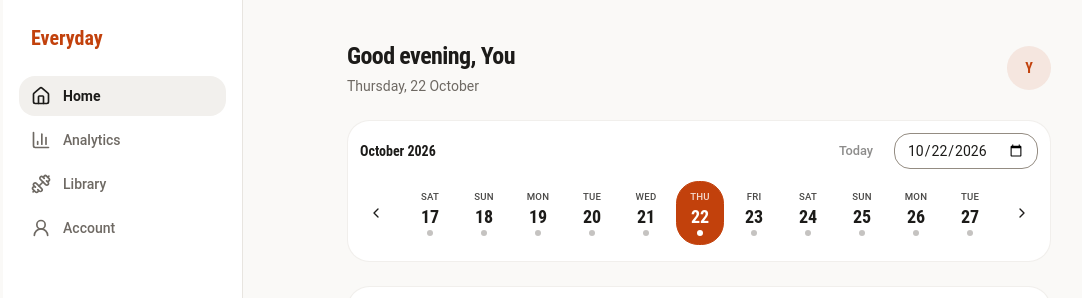
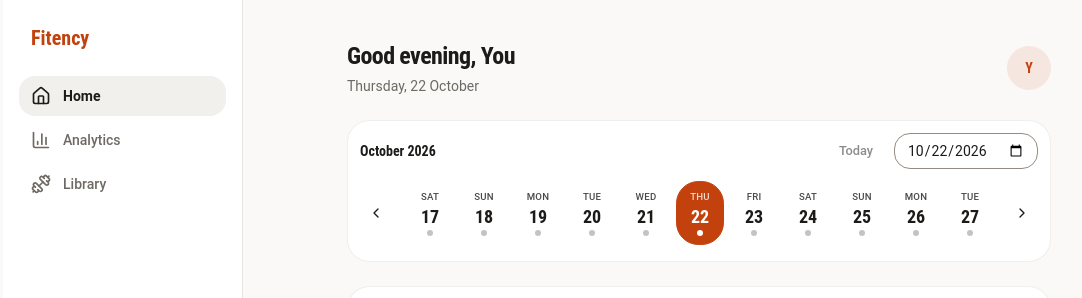
Before and after one commit to lakrasumit/Fitency, a React (Vite) app in the folder frontend/: page / in a window 1280 px wide. Shown: the top 298 px of the page, without its empty margins (61-1143 px from the left). Built offline with nearby package versions, Linux system fonts and the light colour scheme.

Commit message:
feat: rebrand to Fitency and remove account UI
Update visible branding, document metadata, and the README to Fitency. Remove the Account navigation item and route while preserving the account and auth source components for future use.

```diff
--- a/frontend/index.html
+++ b/frontend/index.html
@@ -4,7 +4,12 @@
     <meta charset="UTF-8" />
     <link rel="icon" type="image/svg+xml" href="/favicon.svg" />
     <meta name="viewport" content="width=device-width, initial-scale=1.0" />
-    <title>Everyday</title>
+    <meta
+      name="description"
+      content="Fitency is a personal workout tracker for planning sessions, recording reps, and tracking progress."
+    />
+    <meta name="application-name" content="Fitency" />
+    <title>Fitency</title>
     <script>
       // Applies the stored theme before first paint to avoid a flash of the wrong theme.
       ;(function () {
--- a/frontend/src/components/full-page-loader.tsx
+++ b/frontend/src/components/full-page-loader.tsx
@@ -3,7 +3,7 @@ type FullPageLoaderProps = {
 }
 
 export function FullPageLoader({
-  label = "Loading Everyday…",
+  label = "Loading Fitency…",
 }: FullPageLoaderProps) {
   return (
     <div
--- a/frontend/src/components/layout/bottom-tab-bar.tsx
+++ b/frontend/src/components/layout/bottom-tab-bar.tsx
@@ -8,7 +8,7 @@ export function BottomTabBar() {
       aria-label="Main"
       className="fixed inset-x-0 bottom-0 z-40 border-t border-border bg-card/95 pb-[env(safe-area-inset-bottom)] backdrop-blur md:hidden"
     >
-      <ul className="grid grid-cols-4">
+      <ul className="grid grid-cols-3">
         {NAV_ITEMS.map((item) => (
           <li key={item.to}>
             <NavLink
--- a/frontend/src/components/layout/nav-items.ts
+++ b/frontend/src/components/layout/nav-items.ts
@@ -1,10 +1,4 @@
-import {
-  ChartColumn,
-  Dumbbell,
-  House,
-  UserRound,
-  type LucideIcon,
-} from "lucide-react"
+import { ChartColumn, Dumbbell, House, type LucideIcon } from "lucide-react"
 
 export type NavItem = {
   to: string
@@ -16,5 +10,4 @@ export const NAV_ITEMS: NavItem[] = [
   { to: "/", label: "Home", icon: House },
   { to: "/analytics", label: "Analytics", icon: ChartColumn },
   { to: "/library", label: "Library", icon: Dumbbell },
-  { to: "/account", label: "Account", icon: UserRound },
 ]
--- a/frontend/src/components/layout/sidebar.tsx
+++ b/frontend/src/components/layout/sidebar.tsx
@@ -9,7 +9,7 @@ export function Sidebar() {
       className="sticky top-0 hidden h-svh w-60 shrink-0 flex-col gap-6 border-r border-sidebar-border bg-sidebar px-4 py-6 md:flex"
     >
       <p className="px-3 font-heading text-xl font-semibold text-primary">
-        Everyday
+        Fitency
       </p>
       <ul className="space-y-1">
         {NAV_ITEMS.map((item) => (
--- a/frontend/src/features/auth/auth-shell.tsx
+++ b/frontend/src/features/auth/auth-shell.tsx
@@ -18,7 +18,7 @@ export function AuthShell({
       <div className="w-full max-w-sm space-y-6">
         <div className="space-y-1 text-center">
           <p className="font-heading text-2xl font-semibold text-primary">
-            Everyday
+            Fitency
           </p>
           <h1 className="font-heading text-xl font-semibold">{title}</h1>
           <p className="text-sm text-muted-foreground">{description}</p>
--- a/frontend/src/features/auth/login-page.tsx
+++ b/frontend/src/features/auth/login-page.tsx
@@ -9,7 +9,7 @@ export function LoginPage() {
       description="Pick up your workouts where you left off."
       footer={
         <span>
-          New to Everyday?{" "}
+          New to Fitency?{" "}
           <Link
             to="/signup"
             className="font-medium text-primary underline-offset-4 hover:underline"
--- a/frontend/src/routes/app-routes.tsx
+++ b/frontend/src/routes/app-routes.tsx
@@ -1,6 +1,5 @@
 import { BrowserRouter, Route, Routes } from "react-router"
 import { AppShell } from "@/components/layout/app-shell"
-import { AccountPage } from "@/features/account/account-page"
 import { AnalyticsPage } from "@/features/analytics/analytics-page"
 import { LibraryPage } from "@/features/library/library-page"
 import { HomePage } from "@/features/home/home-page"
@@ -16,7 +15,6 @@ export function AppRoutes() {
             <Route index element={<HomePage />} />
             <Route path="analytics" element={<AnalyticsPage />} />
             <Route path="library" element={<LibraryPage />} />
-            <Route path="account" element={<AccountPage />} />
           </Route>
         </Route>
         <Route path="*" element={<NotFoundPage />} />
```
Also changed, not shown: 1 other file (tests, documents, lock files or other folders).
